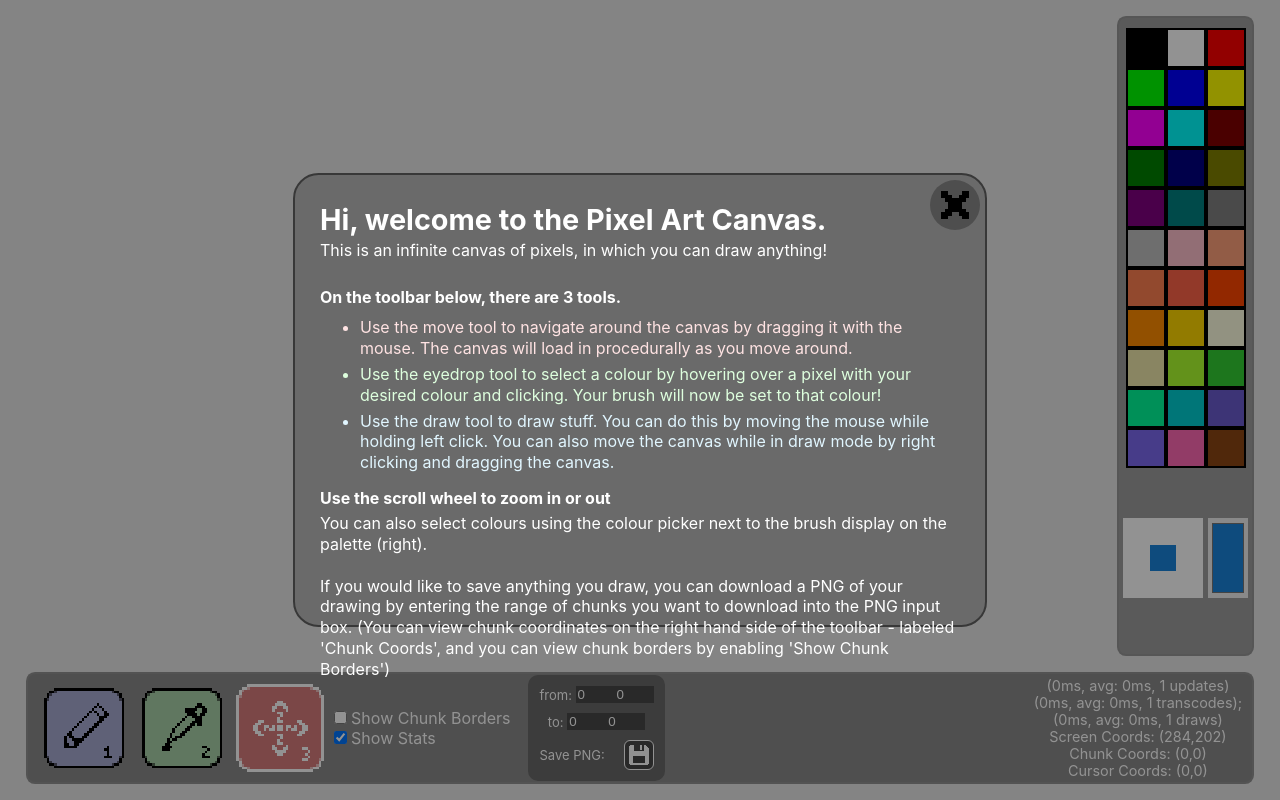
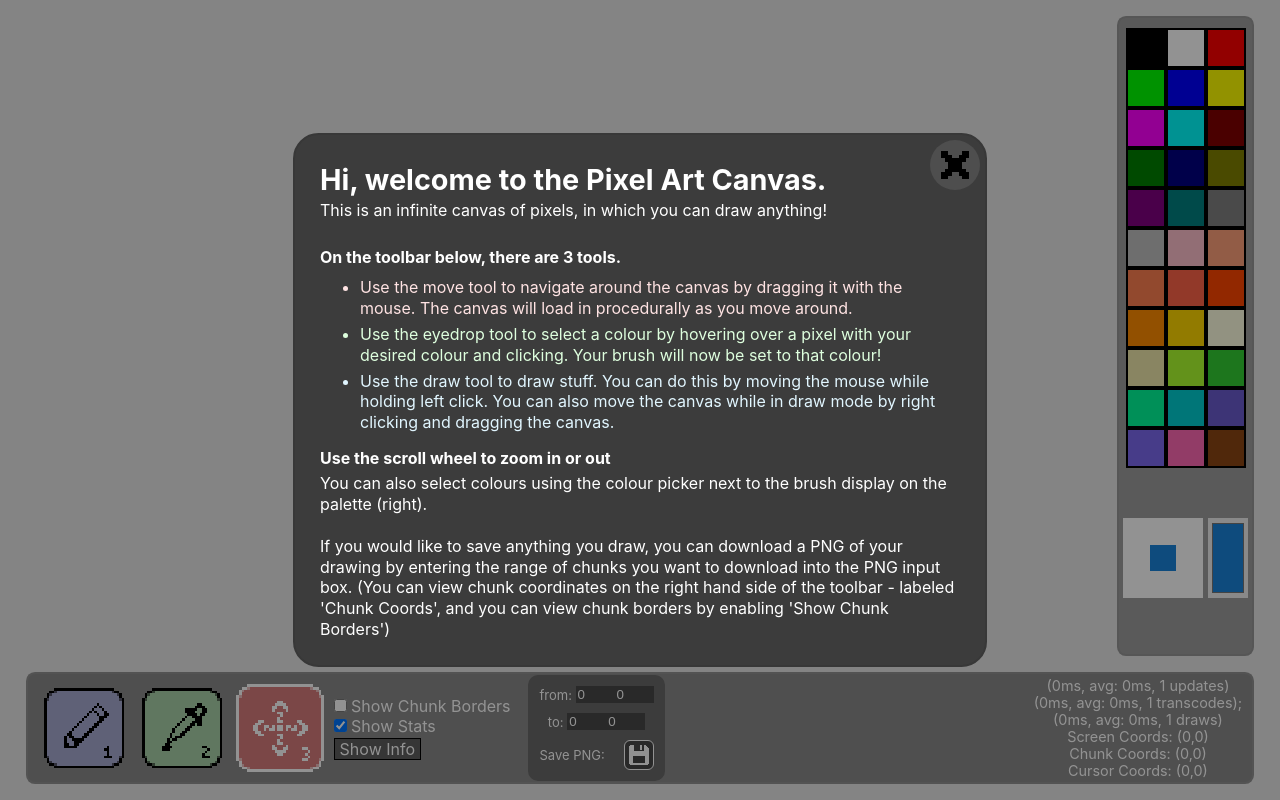
Before and after one commit to AXLEXD/map_dev, a React (Create React App) app in the folder client/: page / in a window 1280 px wide. Built offline with nearby package versions, Linux system fonts and the light colour scheme; no server answers.

Commit message:
Added 'show info' button, added setting for start offset on server fetched from client

```diff
--- a/client/src/App.css
+++ b/client/src/App.css
@@ -71,8 +71,8 @@
   position: relative;
   text-align: left;
   width: 50%;
-  height: 50%;
-  background-color: #3030304f;
+  /* height: 50%; */
+  background-color: #303030db;
   border-radius: 2vw;
   border: 2px solid #383838;
   padding: 25px;
@@ -100,6 +100,19 @@
 .infoclose img {
   width: 55%;
   height: 55%;
+}
+
+.showinfobutton {
+  padding: 0 5px 0 5px;
+  transition: 0.3s;
+  border: 1px solid black;
+  margin-top: 2px;
+  background-color: rgba(87, 87, 87, 0.863);
+}
+.showinfobutton:hover {
+  cursor: pointer;
+  border-radius: 5px;
+  background-color: rgb(60, 60, 60);
 }
 
 .map-canvas {
--- a/client/src/App.js
+++ b/client/src/App.js
@@ -14,7 +14,7 @@ const DRAWTOOL = 0;
 const EYEDROPTOOL = 1;
 const MOVETOOL = 2;
 
-const RANDOM_LOCATION_MAX = 200;
+// const RANDOM_LOCATION_MAX = 200;
 
 const PRODUCTION = true;
 
@@ -513,6 +513,7 @@ class AppWrapper extends React.Component {
                     <div className='flex' style={{flexDirection:"column", alignItems:"start"}}>
                         <div><input checked={this.state.debug_mode} type={"checkbox"} onChange={()=>{this.setState({debug_mode:!this.state.debug_mode})}}></input> Show Chunk Borders&ensp;</div>
                         <div><input checked={this.state.show_stats} type={"checkbox"} onChange={()=>{this.setState({show_stats:!this.state.show_stats})}}></input> Show Stats</div>
+                        <div className='showinfobutton' onClick={()=>this.setState({showinfobox:true})}>Show Info</div>
                     </div>
                     <table
                         className={`download-wrapper flex`}
@@ -545,7 +546,7 @@ class AppWrapper extends React.Component {
                         pointerEvents: (this.state.showinfobox) ? "all" : "none"
                     }} className='infobox-wrapper primary flex'>
                     <div className='infobox'>
-                        <div className='infoclose primary flex' onClick={(e)=>{this.setState({showinfobox:false})}}><img src='close.png' alt='close info'/></div>
+                        <div className='infoclose primary flex' onClick={()=>{this.setState({showinfobox:false})}}><img src='close.png' alt='close info'/></div>
                         <div className='infotext-wrapper'>
                             <h1 style={{lineHeight:"140%", fontSize: "180%"}}>Hi, welcome to the Pixel Art Canvas.</h1>
                             <p>This is an infinite canvas of pixels, in which you can draw anything!</p><br/>
@@ -609,9 +610,18 @@ class MapCanvas extends React.Component {
         window.addEventListener('resize', ()=>this.resizeCanvas(this.canvas));
         setTimeout(this.updateCanvas(), UPDATEPERIOD);
 
-        let x = -(Math.floor(Math.random() * RANDOM_LOCATION_MAX))*this.scale;
-        let y = -(Math.floor(Math.random() * RANDOM_LOCATION_MAX))*this.scale;
-        this.moveMap(this.mapoffset, new Vector2D(x,y));
+        fetch(`${API_HOST}/getparams`,{
+            method: 'GET',
+            headers: {'Accept': 'application/json'},
+        }).then((rawdata)=>{
+            return rawdata.json();
+        }).then((data)=>{
+            console.log( typeof data);
+            let maxoffsetradius = data.maxoffset;
+            let x = -(Math.floor(Math.random() * maxoffsetradius))*this.scale;
+            let y = -(Math.floor(Math.random() * maxoffsetradius))*this.scale;
+            this.moveMap(this.mapoffset, new Vector2D(x,y));
+        });
     }
 
     getCursorPosition(event, canvas) {
```
Also changed, not shown: 13 other files (tests, documents, lock files or other folders).
